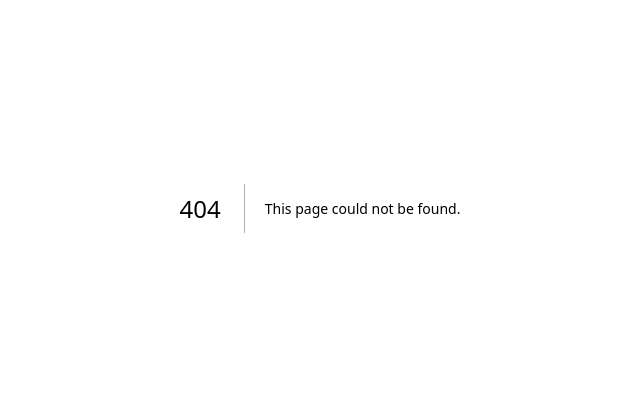
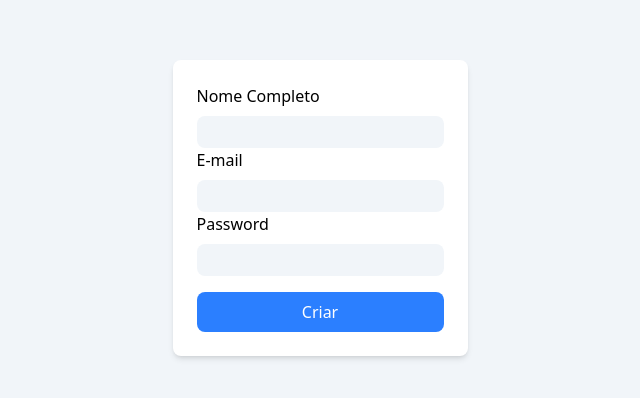
Before and after one commit to LucasCMend/Ticketify, a Next.js app in the folder client/: page /createAccount in a window 1280 px wide. Before the commit this address had no page. Shown: the part 192-590 px from the top of the page, without its empty margins (320-960 px from the left). Built offline with nearby package versions, Linux system fonts and the light colour scheme.

Commit message:
feat: add CreateAccountCard component for user registration

```diff
--- /dev/null
+++ b/client/app/(pages)/createAccount/page.tsx
@@ -0,0 +1,9 @@
+import CreateAccountCard from "@/app/components/CreateAccountCard";
+
+export default function CreateAccount() {
+    return (
+        <div className="flex min-h-screen items-center justify-center bg-slate-100 p-4">
+            <CreateAccountCard></CreateAccountCard>
+        </div>
+    )
+}
--- /dev/null
+++ b/client/app/components/CreateAccountCard/index.tsx
@@ -0,0 +1,92 @@
+"use client";
+import { createUser } from "@/app/service/user";
+import { CreateUser } from "@/app/types/userTypes";
+import { useState } from "react";
+
+export default function CreateAccountCard() {
+  const [name, setName] = useState("");
+  const [email, setEmail] = useState("");
+  const [password, setPassword] = useState("");
+
+  const [error, setError] = useState("");
+  const [isLoading, setIsLoading] = useState(false);
+
+  const inputStyle = "bg-slate-100 rounded-lg px-2 py-1";
+
+  const handleSubmit = async (e: React.FormEvent) => {
+    e.preventDefault();
+    setError("");
+
+    if (!name || !email || !password) {
+      setError("Por favor, preencha todos os campos");
+      return;
+    }
+
+    const data: CreateUser = {
+      name,
+      email,
+      password,
+    };
+
+    try {
+      setIsLoading(true);
+      const user = await createUser(data);
+      console.log("Usuário criado com sucesso!", user);
+      setName("")
+      setEmail("")
+      setPassword("")
+      return alert("Usuário criado");
+    } catch (error) {
+      console.error("Erro na criação de usuário:", error);
+      setError("Nome, E-mail ou senha inválidos. Tente novamente.");
+    } finally {
+      setIsLoading(false);
+    }
+  };
+
+  return (
+    <form onSubmit={handleSubmit} className="bg-white p-6 rounded-lg shadow-md">
+      <div className="flex flex-col gap-2">
+        <p>Nome Completo</p>
+        <input
+          className={inputStyle}
+          type="text"
+          name="name"
+          id="name"
+          value={name}
+          onChange={(e) => setName(e.target.value)}
+        />
+      </div>
+      <div className="flex flex-col gap-2">
+        <p>E-mail</p>
+        <input
+          className={inputStyle}
+          type="email"
+          name="email"
+          id="email"
+          value={email}
+          onChange={(e) => setEmail(e.target.value)}
+        />
+      </div>
+      <div className="flex flex-col gap-2">
+        <p>Password</p>
+        <input
+          className={inputStyle}
+          type="password"
+          name="password"
+          id="password"
+          value={password}
+          onChange={(e) => setPassword(e.target.value)}
+        />
+      </div>
+      <div className="mt-4">
+        <button
+          disabled={isLoading}
+          className="bg-blue-500 text-white rounded-lg py-2 px-4 hover:bg-blue-600 disabled:bg-blue-300 disabled:cursor-not-allowed w-full transition-colors"
+        >
+          Criar
+        </button>
+      </div>
+    </form>
+  );
+}
```
